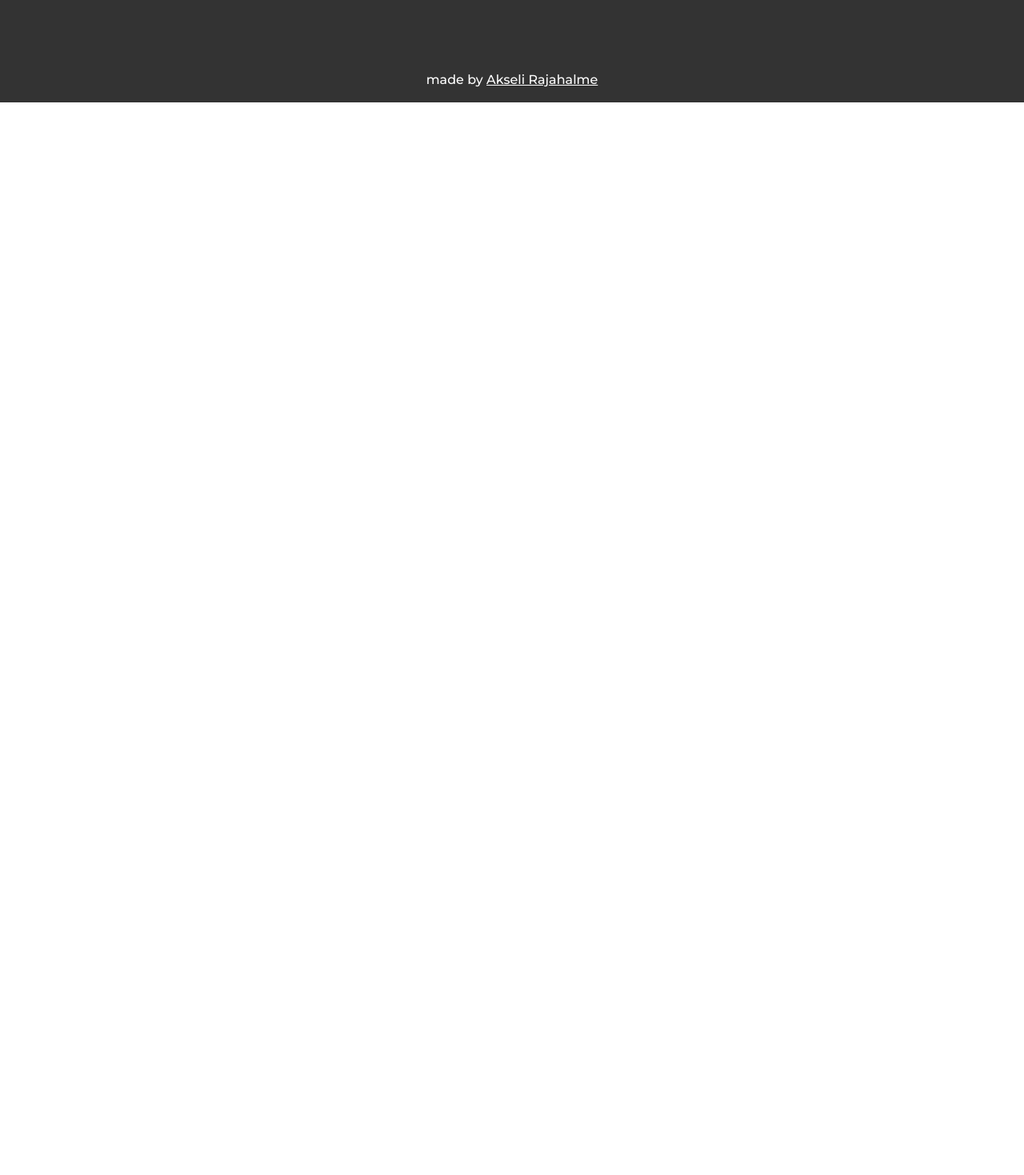
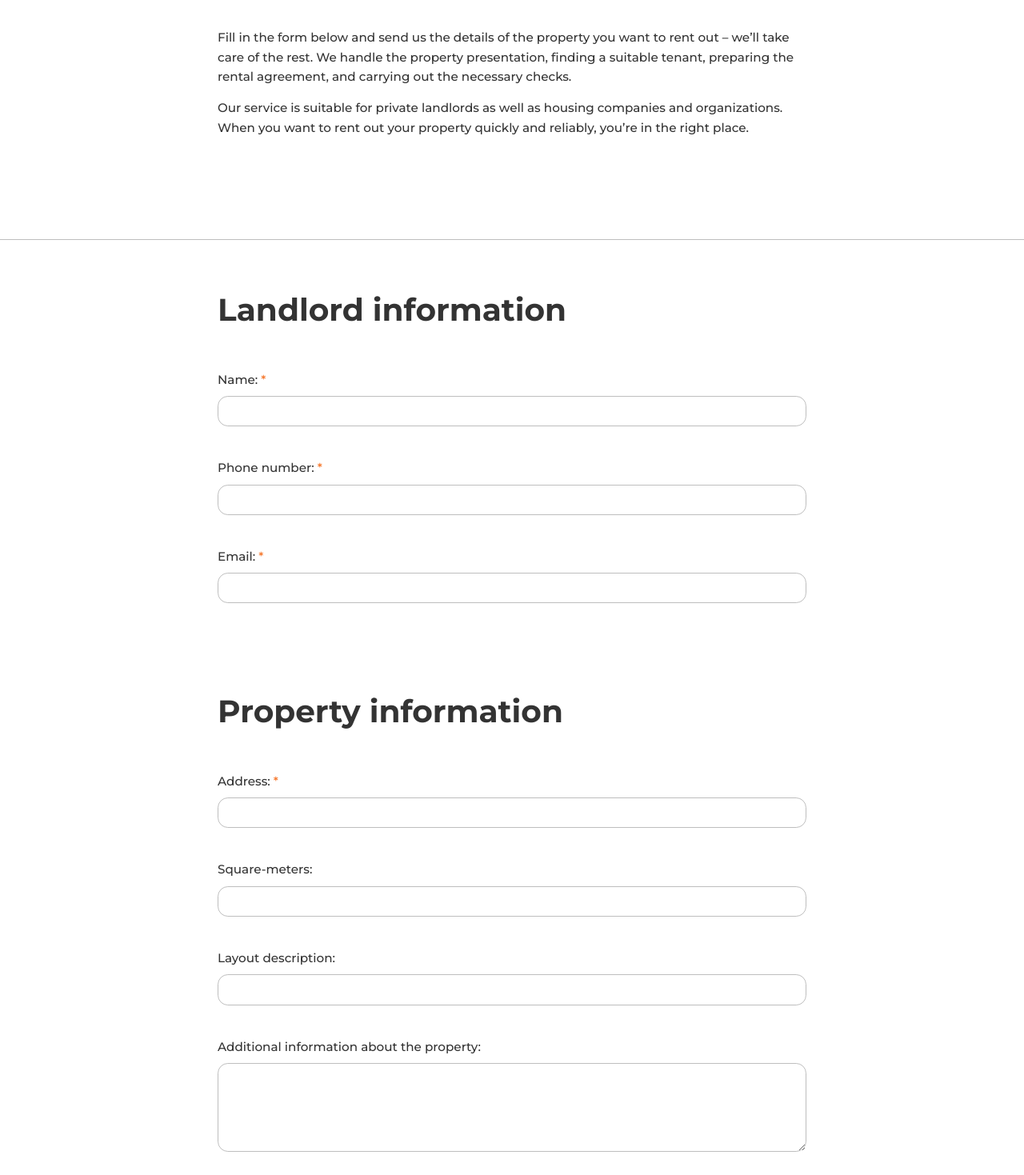
Before and after one commit to AkseliRaj/real-estate-management-website, a React (Vite) app in the folder ar-isannointi-oy/: page /vuokraa-asuntosi in a window 1280 px wide. Shown: the part 581-2050 px from the top of the page at 80% size. Before the commit the page ends 800 px from the top, so only its background shows below. Built offline with nearby package versions, Linux system fonts and the light colour scheme.

Commit message:
Added Rental quote page

```diff
--- a/ar-isannointi-oy/src/App.jsx
+++ b/ar-isannointi-oy/src/App.jsx
@@ -17,6 +17,7 @@ import RealEstatePropertiesPage from './pages/RealEstatePropertiesPage.jsx';
 import RealEstateLandingPage from './pages/RealEstateLandingPage.jsx';
 import RentalPropertiesPage from './pages/RentalPropertiesPage.jsx';
 import RentalLandingPage from './pages/RentalLandingPage.jsx';
+import RentalQuotePage from './pages/RentalQuotePage.jsx';
 import ContactInformationPage from './pages/ContactInformationPage.jsx';
 
 function App() {
@@ -39,6 +40,7 @@ function App() {
           <Route path="/kiinteistonvalitys/kohteet" element={<RealEstatePropertiesPage />} />
           <Route path="/vuokraus/kohteet" element={<RentalPropertiesPage />} />
           <Route path="/vuokraus" element={<RentalLandingPage />} />
+          <Route path="/vuokraa-asuntosi" element={<RentalQuotePage />} />
           <Route path="/yhteystiedot" element={<ContactInformationPage />} />
         </Routes>
       </main>
--- a/ar-isannointi-oy/src/data/siteLinks.js
+++ b/ar-isannointi-oy/src/data/siteLinks.js
@@ -17,7 +17,7 @@ const SITE_LINKS = {
     rental: '/vuokraus',
     rentalProperties: '/vuokraus/kohteet',
     rentalApplication: '#',
-    rentYourHome: '#'
+    rentYourHome: '/vuokraa-asuntosi'
 };
 
 export const NAV_SECTIONS_BASE = [
--- a/ar-isannointi-oy/src/locales/en/translation.json
+++ b/ar-isannointi-oy/src/locales/en/translation.json
@@ -529,5 +529,29 @@
       },
       "Send-Button": "Send message"
     }
+  },
+  "Rent-Your-Property-Page": {
+    "Banner": "Rent Out Your Property",
+    "Prefix": {
+      "title": "Rent out your property easily and safely",
+      "paragraph1": "Fill in the form below and send us the details of the property you want to rent out – we’ll take care of the rest. We handle the property presentation, finding a suitable tenant, preparing the rental agreement, and carrying out the necessary checks.",
+      "paragraph2": "Our service is suitable for private landlords as well as housing companies and organizations. When you want to rent out your property quickly and reliably, you’re in the right place."
+    },
+    "Form-Labels": {
+      "Property-Owner-Information": {
+        "title": "Landlord information",
+        "Name": "Name: ",
+        "Phone-Number": "Phone number: ",
+        "Email": "Email: "
+      },
+      "Property-Information": {
+        "title": "Property information",
+        "Address": "Address: ",
+        "Square-Meters": "Square-meters: ",
+        "Layout-Description": "Layout description: ",
+        "More-Information": "Additional information about the property: "
+      },
+      "Send-Button": "Send message"
+    }
   }
 }
--- a/ar-isannointi-oy/src/locales/fi/translation.json
+++ b/ar-isannointi-oy/src/locales/fi/translation.json
@@ -534,5 +534,29 @@
       },
       "Send-Button": "Lähetä viesti"
     }
+  },
+  "Rent-Your-Property-Page": {
+    "Banner": "Vuokraa asuntosi",
+    "Prefix": {
+      "title": "Laita asuntosi vuokralle helposti sekä turvallisesti",
+      "paragraph1": "Täytä alla oleva lomake ja jätä vuokrattava kohteesi tiedot meille – me hoidamme loput. Huolehdimme kohteen esittelystä, sopivan vuokralaisen etsinnästä, vuokrasopimuksen laatimisesta sekä tarvittavista tarkistuksista.",
+      "paragraph2": "Palvelumme sopii sekä yksityisille vuokranantajille että taloyhtiöille ja yhteisöille. Kun haluat asunnon vuokralle nopeasti ja luotettavasti, olet oikeassa paikassa."
+    },
+    "Form-Labels": {
+      "Property-Owner-Information": {
+        "title": "Vuokranantajan tiedot",
+        "Name": "Nimi: ",
+        "Phone-Number": "Puhelinnumero: ",
+        "Email": "Sähköposti: "
+      },
+      "Property-Information": {
+        "title": "Kohteen tiedot",
+        "Address": "Osoite: ",
+        "Square-Meters": "Pinta-ala: ",
+        "Layout-Description": "Huoneistoselitelmä: ",
+        "More-Information": "Lisätietoja kohteesta: "
+      },
+      "Send-Button": "Lähetä viesti"
+    }
   }
 }
--- /dev/null
+++ b/ar-isannointi-oy/src/pages/RentalQuotePage.jsx
@@ -0,0 +1,158 @@
+import React from 'react';
+import '../css/PropertyManagementQuotePage.css';
+import FormPageBanner from '../components/FormPageBanner';
+import FormIntroductionSection from '../components/FormIntroductionSection';
+import ArrowButton from '../components/ArrowButtonOrange';
+import { useTranslation } from 'react-i18next';
+
+const PropertyManagementQuotePage = () => {
+    const { t } = useTranslation();
+
+    return (
+        <div className="container-fluid px-0">
+            <FormPageBanner headingKey='Rent-Your-Property-Page.Banner' />
+
+            <FormIntroductionSection
+                title={t('Rent-Your-Property-Page.Prefix.title')}
+                paragraphs={[
+                    t('Rent-Your-Property-Page.Prefix.paragraph1'),
+                    t('Rent-Your-Property-Page.Prefix.paragraph2'),
+                ]}
+                rowJustify = {'center'}
+            />
+
+
+            {/* Form sender information */}
+            <div className='container'>
+                <div className='row justify-content-center py-5'>
+
+                    <div className='col-11 col-lg-8 col-xxl-8 py-0 py-md-3'>
+                        <h3 className='d-none d-md-block pb-1 pb-sm-2 pb-lg-3'>
+                            {t('Rent-Your-Property-Page.Form-Labels.Property-Owner-Information.title')}
+                        </h3>
+                        <h4 className='d-block d-md-none pb-1 pb-sm-2 pb-lg-3'>
+                            {t('Rent-Your-Property-Page.Form-Labels.Property-Owner-Information.title')}
+                        </h4>
+                    </div>
+
+                    <div className='col-11 col-lg-8 col-xxl-8'>
+                        <div className='row Quote-Form-Section g-4'>
+
+                            <div className="col-12 mb-3">
+                                <label htmlFor="contactName" className="form-label">
+                                    {t('Rent-Your-Property-Page.Form-Labels.Property-Owner-Information.Name')} <span className='Required-Asterisk'>*</span>
+                                </label>
+                                <input
+                                    type="text"
+                                    className="form-control"
+                                    id="contactName"
+                                />
+                            </div>
+
+                            <div className='col-12 mb-3'>
+                                <label htmlFor="contactPhone" className="form-label">
+                                    {t('Rent-Your-Property-Page.Form-Labels.Property-Owner-Information.Phone-Number')} <span className='Required-Asterisk'>*</span>
+                                </label>
+                                <input
+                                    type="tel"
+                                    className="form-control"
+                                    id="contactPhone"
+                                />
+                            </div>
+
+                            <div className='col-12'>
+                                <label htmlFor="contactEmail" className="form-label">
+                                    {t('Rent-Your-Property-Page.Form-Labels.Property-Owner-Information.Email')} <span className='Required-Asterisk'>*</span>
+                                </label>
+                                <input
+                                    type="email"
+                                    className="form-control"
+                                    id="contactEmail"
+                                />
+                            </div>
+
+                        </div>
+                    </div>
+
+                </div>
+            </div>
+
+            {/* Property information */}
+            <div className='container'>
+                <div className='row justify-content-center py-5'>
+
+                    <div className='col-11 col-lg-8 col-xxl-8 py-0 py-md-3'>
+                        <h3 className='d-none d-md-block pb-1 pb-sm-2 pb-lg-3'>
+                            {t('Rent-Your-Property-Page.Form-Labels.Property-Information.title')}
+                        </h3>
+                        <h4 className='d-block d-md-none pb-1 pb-sm-2 pb-lg-3'>
+                            {t('Rent-Your-Property-Page.Form-Labels.Property-Information.title')}
+                        </h4>
+                    </div>
+
+                    <div className='col-11 col-lg-8 col-xxl-8'>
+                        <div className='row Quote-Form-Section g-4'>
+
+                            <div className='col-12 mb-3'>
+                                <label htmlFor="propertyAddress" className="form-label">
+                                    {t('Rent-Your-Property-Page.Form-Labels.Property-Information.Address')} <span className='Required-Asterisk'>*</span>
+                                </label>
+                                <input
+                                    type="text"
+                                    className="form-control"
+                                    id="propertyAddress"
+                                />
+                            </div>
+
+                            <div className='col-12 mb-3'>
+                                <label htmlFor="squareFootage" className="form-label">
+                                    {t('Rent-Your-Property-Page.Form-Labels.Property-Information.Square-Meters')}
+                                </label>
+                                <input
+                                    type="text"
+                                    className="form-control"
+                                    id="squareFootage"
+                                />
+                            </div>
+
+                            <div className='col-12 mb-3'>
+                                <label htmlFor="layoutDescription" className="form-label">
+                                    {t('Rent-Your-Property-Page.Form-Labels.Property-Information.Layout-Description')}
+                                </label>
+                                <input
+                                    type="text"
+                                    className="form-control"
+                                    id="layoutDescription"
+                                />
+                            </div>
+
+                            <div className='col-12 mb-3'>
+                                <label htmlFor="additionalInfo" className="form-label">
+                                    {t('Rent-Your-Property-Page.Form-Labels.Property-Information.More-Information')}
+                                </label>
+                                <textarea
+                                    className="form-control"
+                                    id="additionalInfo"
+                                    rows="4"
+                                />
+                            </div>
+
+                            <div className='col-12 mb-3'>
+                                <ArrowButton
+                                    label={t('Rent-Your-Property-Page.Form-Labels.Send-Button')}
+                                    variant="orange"
+                                    showArrow={true}
+                                />
+                            </div>
+
+                        </div>
+                    </div>
+
+                </div>
+            </div>
+
+        </div>
+    );
+};
+
+export default PropertyManagementQuotePage;
```
